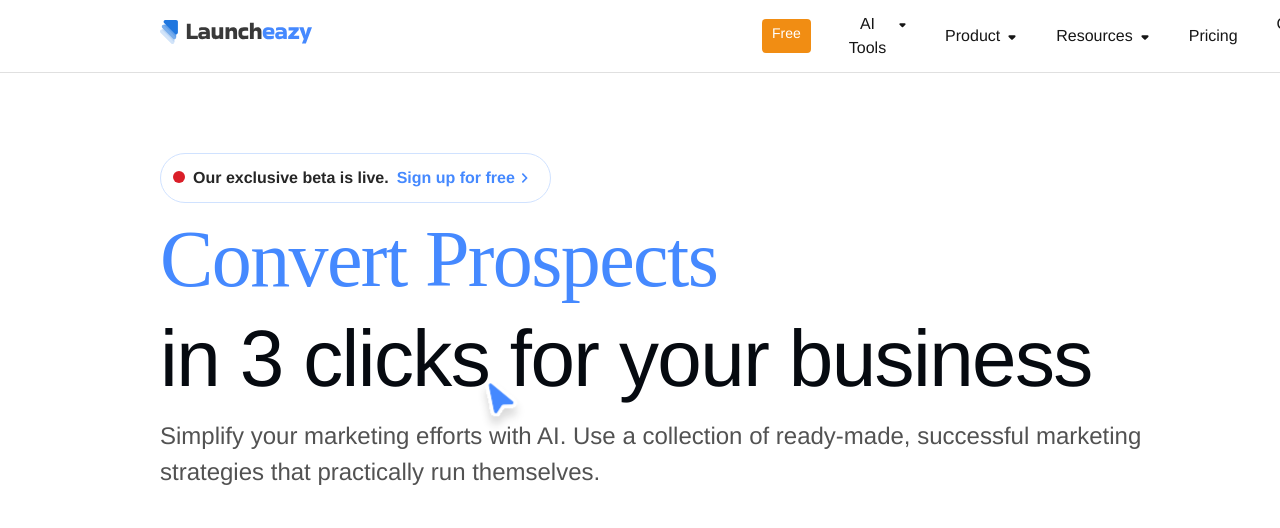
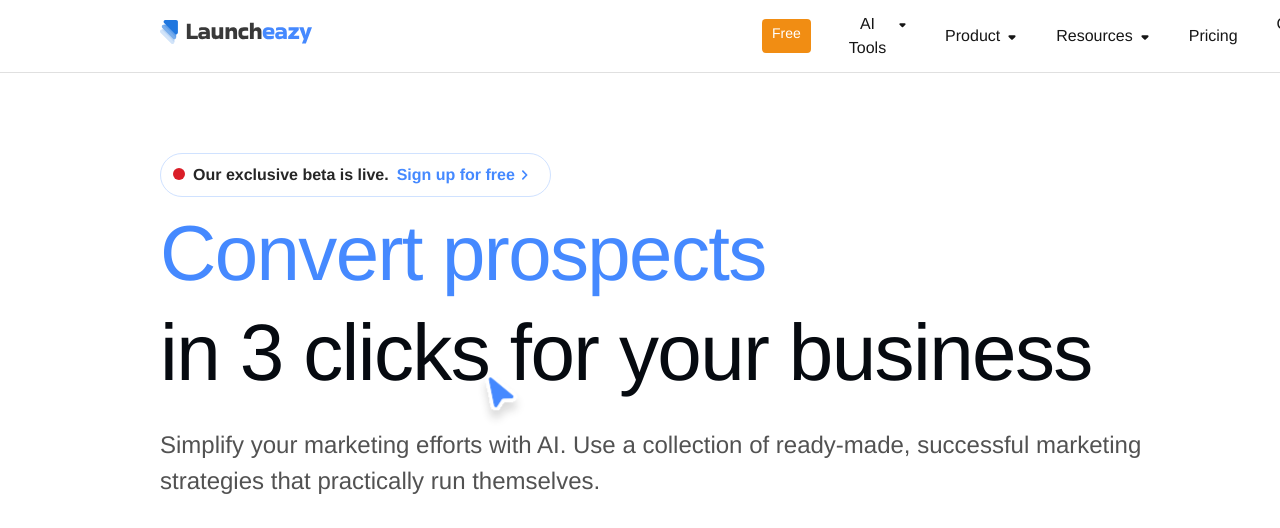
Before and after one commit to Shahnawazmalik677/Launcheazy_Assigment, a React (Vite) app in the folder LaunchEazy/: page / in a window 1280 px wide. Shown: the top 528 px of the page. Built offline with nearby package versions, Linux system fonts and the light colour scheme.

Commit message:
textcHANGES

```diff
--- a/LaunchEazy/src/components/CardsSection/styles.css
+++ b/LaunchEazy/src/components/CardsSection/styles.css
@@ -60,7 +60,7 @@ color: #6F6F6F;
     font-weight: 600;
     line-height: 20px;
     letter-spacing: 0em;
-    border: 1px solid black;
+    border: 0.5px solid black;
     position: absolute;
 
 }
@@ -82,3 +82,7 @@ margin-left: 100px;
    margin-top: 13px;
 
 }
+.btCards:hover{
+    background-color:#fbfafa;
+    border:1px solid black
+}
--- a/LaunchEazy/src/components/HeroSection/index.jsx
+++ b/LaunchEazy/src/components/HeroSection/index.jsx
@@ -18,9 +18,9 @@ function HeroSection() {
        </div>
        <div className="textChange">
        <div className="rollingText">
-        <div className="blueText">Generate Leads</div>
-        <div className="blueText">Convert Prospects</div>
-        <div className="blueText">Retain Customers</div>
+        <div className="blueText">Generate leads</div>
+        <div className="blueText">Convert prospects</div>
+        <div className="blueText">Retain customers</div>
        </div>
        </div>
        <div className="fixedText">in 3 clicks for your business</div>
--- a/LaunchEazy/src/components/HeroSection/styles.css
+++ b/LaunchEazy/src/components/HeroSection/styles.css
@@ -18,7 +18,7 @@ gap: 8px;
 border-radius: 40px;
 border: 1px solid var(--Blue-Blue-20, #D0E2FF);
 width: 365px;
-height: 36px;
+height: 30px;
 margin-bottom: 15px;
 }
 .innerText{
@@ -103,13 +103,13 @@ gap: 30px;
 
 }
 .blueText{
-    font-size: 80px;
+    font-size: 78px;
     letter-spacing: -1.6px;
     line-height: 88px;
     font-weight: 400px;
     color: #4589ff;
     box-sizing: border-box;
-    font:Helvetica;
+    font-family: Helvetica Neue;
 }
 .fixedText{
 color: var(--blue-blue-50-main,#060a10);
@@ -117,13 +117,13 @@ font-family: Helvetica;
 font-size: 80px;
 font-style: normal;
 font-weight: 400;
-line-height: 88px; /* 110% */
+line-height: 88px;
 letter-spacing: -1.6px;
 position: absolute;
 }
 
 .infoText{
-    margin-top: 35px;
+    margin-top: 50px;
     font-family: Helvetica;
     font-weight: 400px;
     font-size: 24px;
@@ -201,3 +201,6 @@ animation: updown 1.4s linear infinite;
 
 
 }
+.endText:active .nav{
+    color:black;
+}
```
